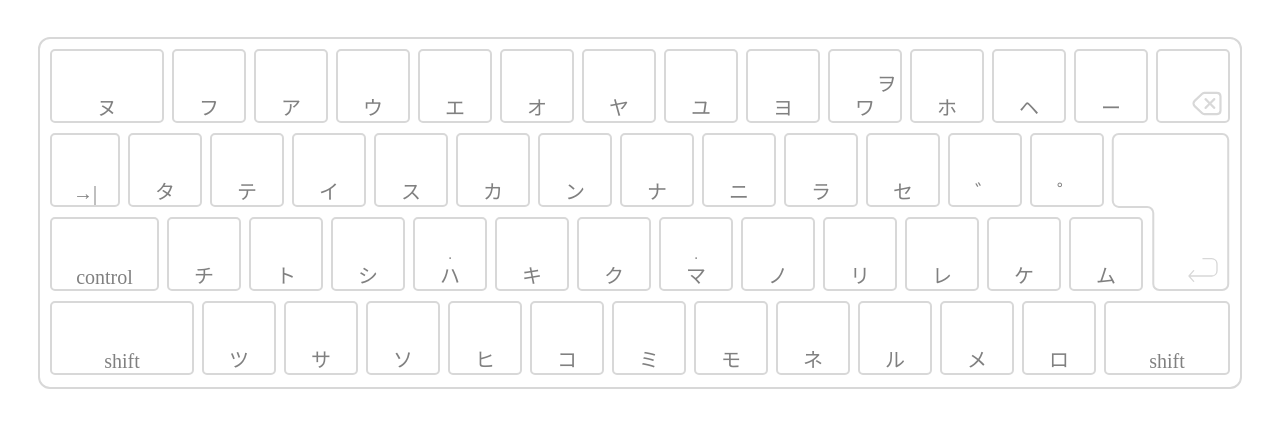
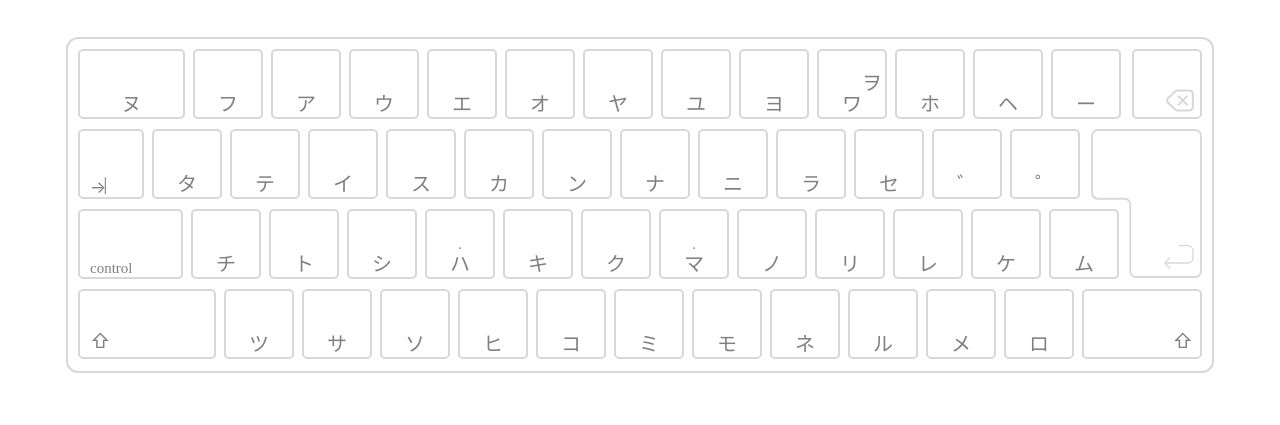
Before and after one commit to EKIKOUKA/kana_input_training, a plain HTML site: page index.html in a window 1280 px wide. Shown: the part 248-673 px from the top of the page. Drawn offline with Linux system fonts and the light colour scheme; no server answers.

Commit message:
Update index.html

```diff
--- a/index.html
+++ b/index.html
@@ -70,7 +70,7 @@
                 .keyboard {
                     display: flex;
                     flex-direction: column;
-                    width: 1180px;
+                    width: 1124px;
                     justify-content: center;
                     border: 2px solid rgb(216, 216, 216);
                     padding: 10px 10px 2px;
@@ -103,6 +103,7 @@
                     align-items: end;
                     color: gray;
                     position: relative;
+                    box-sizing: border-box;
 
                     &.highlight {
                         background-color: #409EFF;
@@ -119,7 +120,7 @@
                     }
 
                     &.nu_key {
-                        min-width: 110px;
+                        min-width: 107px;
                     }
 
                     .double {
@@ -141,21 +142,24 @@
                         white-space: nowrap;
                     }
 
-                    &.enter {
-                        width: 129px;
-                        height: 158px;
-                        background: url(./resource/enter.svg) no-repeat;
-                        background-size: 100% 100%;
-                        border: none;
-                        position: absolute;
-                        left: 1056px;
-                    }
-
                     &.backspace {
                         background: url(./resource/backspace.svg) bottom right no-repeat;
                         background-size: 60% 50%;
                         position: absolute;
                         right: -8px;
+                    }
+                    &.enter {
+                        width: 113px;
+                        height: 149px;
+                        background: url(./resource/enter.svg) no-repeat;
+                        background-size: 100% 100%;
+                        border: none;
+                        position: absolute;
+                        right: -9px;
+                    }
+                    &.shift {
+                        font-family: -apple-system;
+                        padding-bottom: 4px;
                     }
                 }
             }
@@ -212,10 +216,10 @@
                 <div class="option" v-if="exerciseTypeIndex === 1">
                     <el-select v-model="words_selected_item" @change="wordsItemChange" size="mini" placeholder="単語リスト" style="width: 120px;">
                         <el-option
-                                v-for="item in wordsArray"
-                                :key="item.value"
-                                :label="item.label"
-                                :value="item.value">
+                            v-for="item in wordsArray"
+                            :key="item.value"
+                            :label="item.label"
+                            :value="item.value">
                         </el-option>
                     </el-select>
                 </div>
@@ -250,7 +254,7 @@
                     <div class="keyboard">
                         <div class="row">
                             <div v-for="(key, i) in currentKeys[0]" :key="key.character" v-show="i !== 10" :class="['key', { nu_key: i === 0,
-                                highlight: (key.character === currentKana ||
+                                  highlight: (key.character === currentKana ||
                                   (currentKana === 'を' && key.character === 'わ') ||
                                   (currentKana === 'ヲ' && key.character === 'ワ')) && simple_mode }]">
                                 <span>{{ key.character }}</span>
@@ -263,9 +267,11 @@
                             <div class="key backspace"></div>
                         </div>
                         <div class="row">
-                            <div class="key" style="min-width: 66px;">→|</div>
-                            <div v-for="key in currentKeys[1]" :key="key.character"
-                                 :class="['key', { highlight: key.character === currentKana && simple_mode }]">
+                            <div class="key" style="min-width: 66px;justify-content: start;padding-left: 10px;font-family: -apple-system;font-size: 17px;">
+                                <span style="width: 15px;">→</span>
+                                <span style="font-size: 14px;position: relative;top: -3px;left: -2px;">|</span>
+                            </div>
+                            <div v-for="key in currentKeys[1]" :key="key.character" :class="['key', { highlight: key.character === currentKana && simple_mode }]">
                                 <span>{{ key.character }}</span>
                                 <span class="weight" v-if="weight_show">{{ key.weight }}</span>
                             </div>
@@ -276,20 +282,19 @@
                             </div>
                         </div>
                         <div class="row">
-                            <div class="key" style="min-width: 105px;">control</div>
-                            <div v-for="(key, i) in currentKeys[2]" :key="key.character"
-                                 :class="['key', {highlight: key.character === currentKana && simple_mode, dotted: i === 3 || i === 6}]">
+                            <div class="key" style="min-width: 105px;justify-content: start;padding-left: 10px;font-size: 15px;">control</div>
+                            <div v-for="(key, i) in currentKeys[2]" :key="key.character" :class="['key', {highlight: key.character === currentKana && simple_mode, dotted: i === 3 || i === 6}]">
                                 <span>{{ key.character }}</span>
                                 <span class="weight" v-if="weight_show">{{ key.weight }}</span>
                             </div>
                         </div>
                         <div class="row">
-                            <div class="key" style="min-width: 140px;">shift</div>
+                            <div class="key shift" style="min-width: 138px;justify-content: start;padding-left: 10px;">⇧</div>
                             <div v-for="key in currentKeys[3]" :key="key.character" :class="['key', { highlight: key.character == currentKana && simple_mode }]">
                                 <span>{{ key.character }}</span>
                                 <span class="weight" v-if="weight_show">{{ key.weight }}</span>
                             </div>
-                            <div class="key" style="min-width: 122px;">shift</div>
+                            <div class="key shift" style="min-width: 120px;justify-content: end;padding-right: 7px;">⇧</div>
                         </div>
                     </div>
                 </transition>
```
